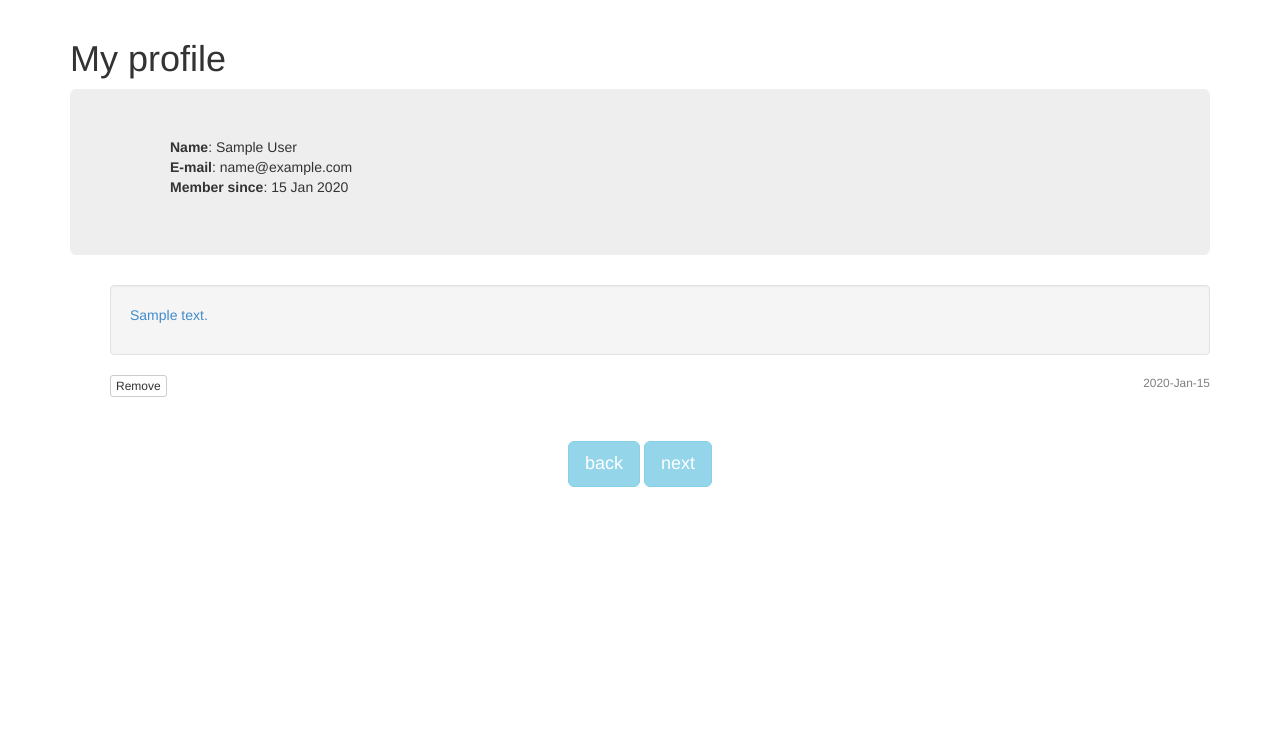
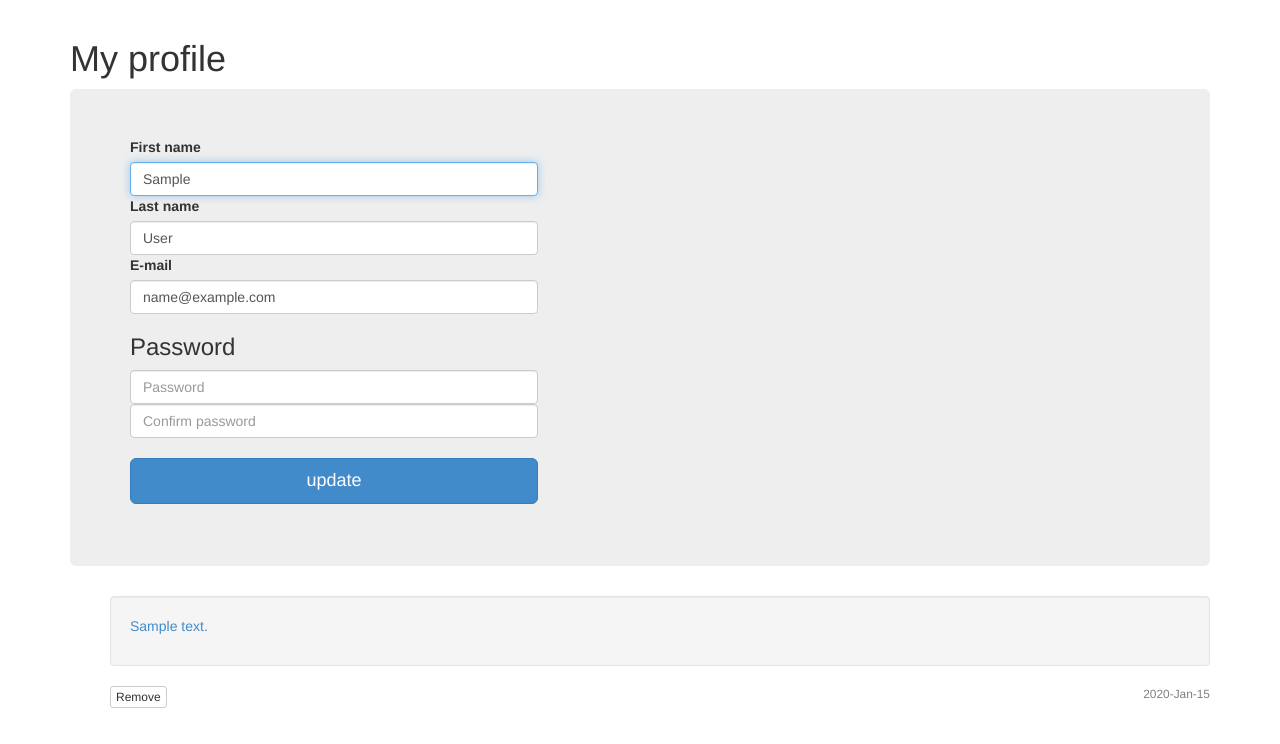
Before and after one commit to solomonchild/py_gist_clone, a Django app: page /users/1/ in a window 1280 px wide. Shown: the part 51-795 px from the top of the page. Before the commit the page ends 538 px from the top, so only its background shows below. Run offline with Django 3.2, Linux system fonts and the light colour scheme; a user stored in the database is signed in; tables that the repository leaves empty hold one stand-in row (values such as "Sample post"); some libraries are stand-ins or nearby versions.

Commit message:
Semi-integrated

```diff
--- a/gist2/static/gist2/styles/custom.css
+++ b/gist2/static/gist2/styles/custom.css
@@ -67,3 +67,6 @@ span.gray {
   text-align:center;
   color:green;
 }
+form.update-form {
+  margin-right:60%;
+}
--- a/gist2/templates/users/details.html
+++ b/gist2/templates/users/details.html
@@ -3,23 +3,44 @@
 {% block content %}
 {% if error_message %}<p><strong>{{ error_message }} </strong></p>{% endif %}
 <div class="container">
+  {% if success %}
+    <h2 class="success_story"> Info updated</h2>
+  {% endif %}
   {% if user.id == request.user.id %}
     <h1> My profile </h1>
   {% else %}
     <h1> {{ user.username }}'s profile </h1>
   {% endif %}
   <div class="jumbotron">
-    <ul>
-      <li> <b>Name</b>: {{ user.first_name }} {{ user.last_name }}</li>
-      <li> <b>E-mail</b>: {{ user.email }} </li>
-      <li> <b>Member since</b>: {{ user.date_joined| date:'d M Y'}} </li>
+    {% if errors %}
+    <ul class="errors">
+      {% for err in errors %}
+      <li>{{err}}</li>
+      {% endfor %}
+    </ul>
+    {% endif %}
+    {% if request.user.is_superuser or user.id == request.user.id%}
+    <form action="{% url 'update_user' user_id=user.id %}" class="form-signin update-form" method="post">
+	  {% csrf_token %}
+	  <label for="firstname"> First name </label>
+	  <input type="text" autofocus class="form-control" placeholder="First name" name="firstname" value="{{user.first_name}}" id="username">
+	  <label for="lastname"> Last name </label>
+	  <input type="text" autofocus class="form-control" placeholder="Last name" name="lastname" value="{{user.last_name}}" id="username">
+	  <label for="email"> E-mail </label>
+	  <input type="text" class="form-control" placeholder="e-mail"  name="email" value="{{user.email}}" >
+	  <h3> Password </h3>
+	  <input type="password" class="form-control" placeholder="Password"  name="password1" value="" >
+	  <input type="password" class="form-control" placeholder="Confirm password"  name="password2" value="" >
+	  <br>
+	  <input class="btn btn-lg btn-primary btn-block" type="submit" value="update" />
+      </form>
+      {% endif %}
       {% if request.user.is_superuser and user.id != request.user.id%}
 	<form name="remove_user" method="post" action="{% url 'remove_user' user_id=user.id %}">
 	  {% csrf_token %}
 	  <input type="submit"class=" btn btn-xs btn-default" value="Remove"/>
 	</form>
       {% endif %}
-    </ul>
   </div>
   {% if gists %}
     <ul class="gists-unordered">
@@ -61,7 +82,10 @@
 	  this.submit();
       }
       window.onload = function(){
-	$('form').each(function(i) {
+	$('form[name="remove_user"]').each(function(i) {
+	  $(this).on('submit', submitHandler);
+	});
+	$('form[name="remove_gist"]').each(function(i) {
 	  $(this).on('submit', submitHandler);
 	});
       };
--- a/gist2/urls.py
+++ b/gist2/urls.py
@@ -9,6 +9,7 @@ urlpatterns = patterns('',
 	url(r'^users/(?P<user_id>\d+)/$', views.detail_user, name='detail_user'),
 	url(r'^users/(?P<user_id>\d+)/(?P<page>\d+)/$', views.detail_user, name='detail_user'),
 	url(r'^users/(?P<user_id>\d+)/remove$', views.remove_user, name='remove_user'),
+	url(r'^users/(?P<user_id>\d+)/update$', views.update_user, name='update_user'),
 	url(r'^gists/(?P<gist_id>\d+)/edit$', views.edit_gist, name='edit_gist'),
 	url(r'^gists/(?P<gist_id>\d+)/remove$', views.remove_gist, name='remove_gist'),
 	url(r'^login$', login, {'template_name':'users/login.html'}),
--- a/gist2/views.py
+++ b/gist2/views.py
@@ -32,7 +32,6 @@ def index(request, page=1):
 
 def register(request):
   if request.method == "POST":
-    print request.POST
     errors=[]
     params={}
     if "username" not in request.POST or request.POST["username"] == "":
@@ -87,6 +86,36 @@ def remove_user(request, user_id):
 
 @login_required
 @require_POST
+def update_user(request, user_id):
+  errors = []
+  params = {}
+  u = get_object_or_404(User, pk=user_id)
+  if "fistname" in request.POST:
+    u.first_name = request.POST['firstname']
+  if "lastname" in request.POST:
+    u.last_name = request.POST['lastname']
+  if "password1" in request.POST and "password2" in request.POST and request.POST['password1'] != '' and request.POST['password1'] != request.POST['password2']:
+    errors.append('Passwords should match')
+  else:
+    u.password = request.POST['password1']
+  if "email" not in request.POST or request.POST["email"] == "":
+    errors.append('Email field is required')
+  else:
+    u.email = request.POST['email']
+  if len(errors) != 0:
+    request.session["errors"] = errors
+    return HttpResponseRedirect(reverse('detail_user', kwargs={'user_id':user_id}))
+  try:
+    u.save()
+  except IntegrityError:
+    errors.append("Problem with database")
+    params['errors'] = errors
+    return render(request, "users/details.html", params)
+  request.session["success"] = ''
+  return HttpResponseRedirect(reverse('detail_user', kwargs={'user_id':user_id}))
+
+@login_required
+@require_POST
 def remove_gist(request, gist_id):
   g = get_object_or_404(Gist, pk=gist_id)
   g.delete()
@@ -119,7 +148,6 @@ def edit_gist(request, gist_id):
 def detail_user(request, user_id, page=1):
   u = get_object_or_404(User, pk=user_id)
   gists = Gist.objects.filter(user=user_id)
-  params = {'latest_gists' : gists}
   paginator = Paginator(gists, 1)
   try:
     gists = paginator.page(page)
@@ -129,6 +157,9 @@ def detail_user(request, user_id, page=1):
     gists = paginator.page(1)
   request.session["page"] = page
   params = {'user' :u, 'gists':gists}
+  if 'errors' in  request.session:
+    params['errors'] = request.session['errors']
+    del request.session['errors']
   request.session["gobackto"] = request.path
   return render(request, "users/details.html", params)
 
```
